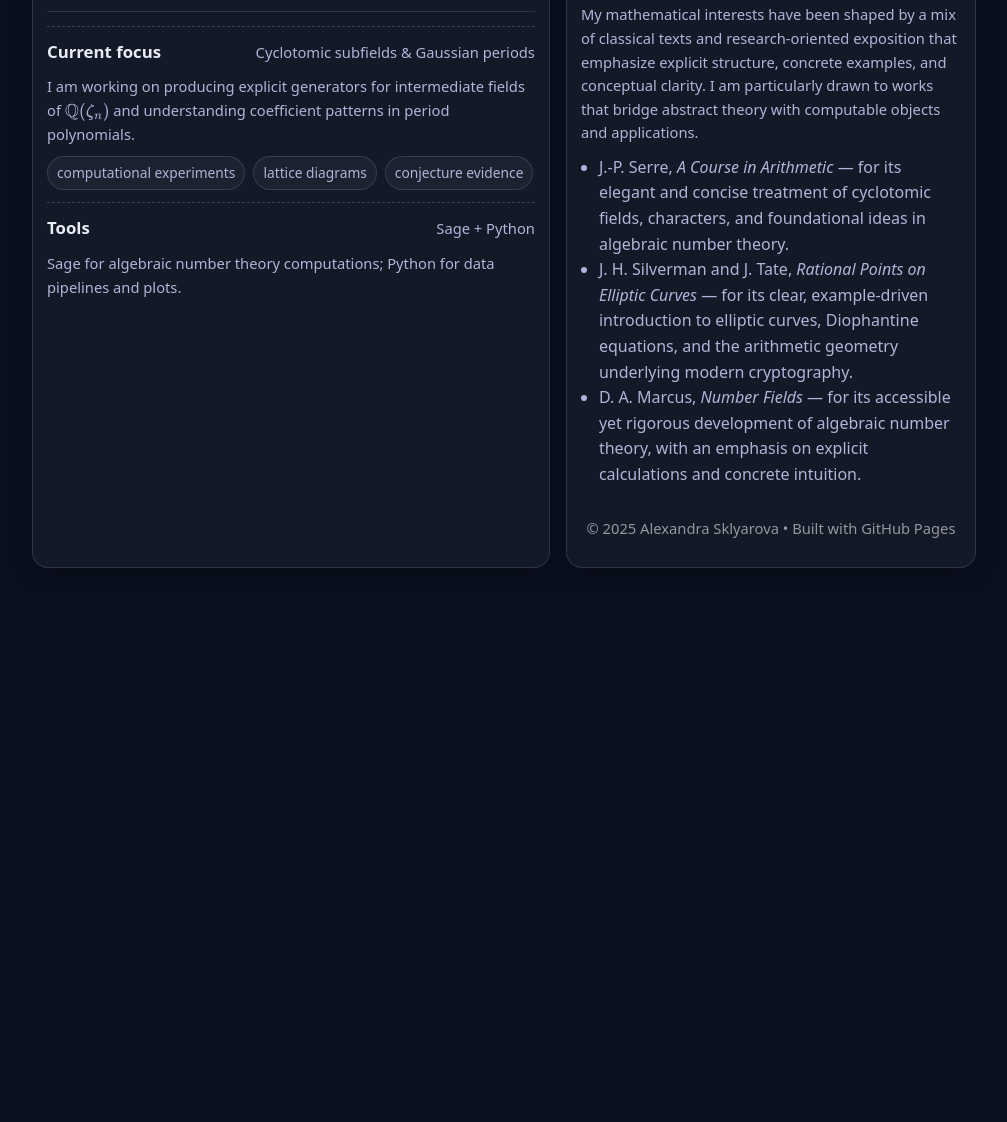
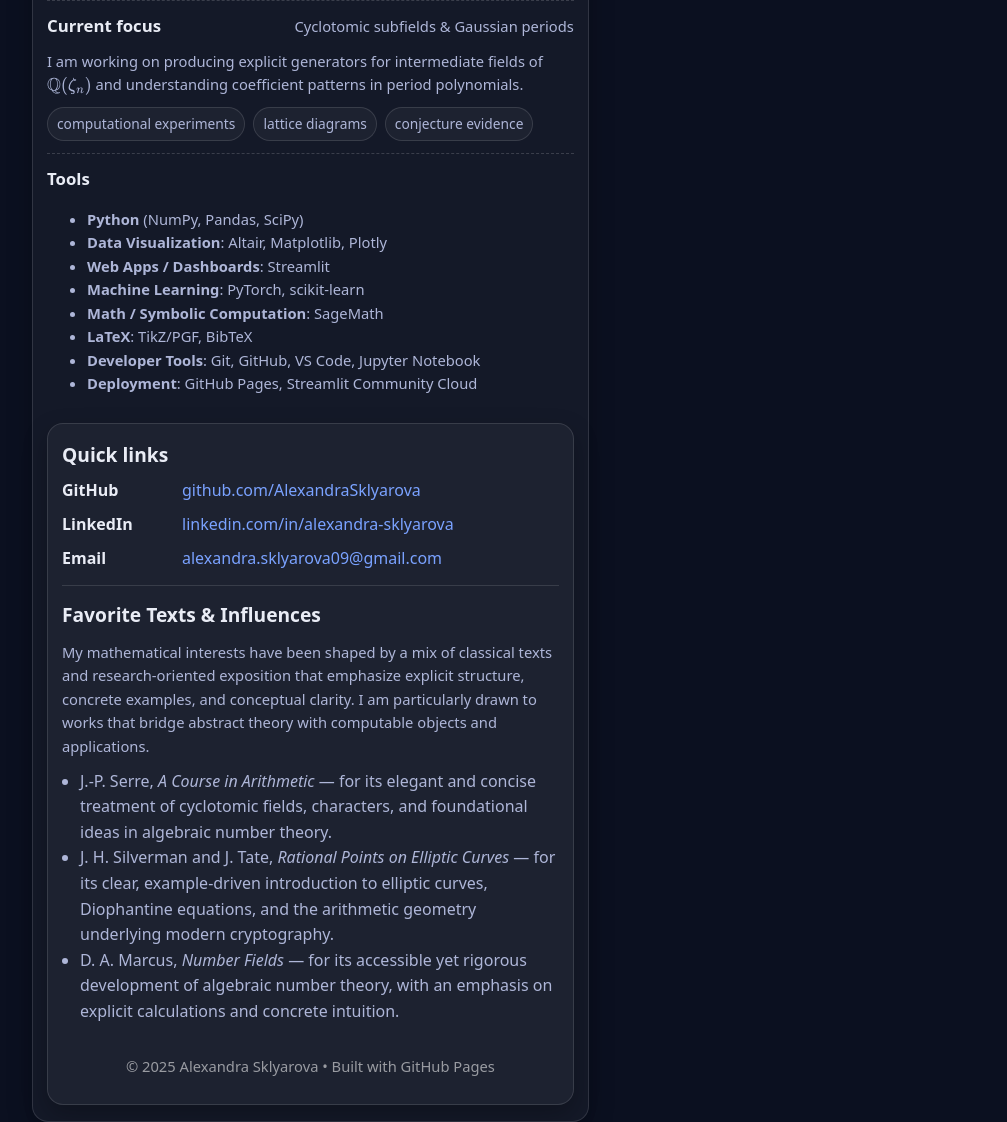
Before and after one commit to AlexandraSklyarova/AlexandraSklyarova.github.io, a plain HTML site: page index.html in a window 1280 px wide. Shown: the part 651-1773 px from the top of the page, without its empty margins (136-1143 px from the left). Before the commit the page ends 1247 px from the top, so only its background shows below. Drawn offline with nearby package versions, Linux system fonts and the light colour scheme.

Commit message:
Update index.html

```diff
--- a/index.html
+++ b/index.html
@@ -46,7 +46,6 @@
     <div class="btnrow">
       <a class="btn" href="papers.html">Browse papers →</a>
       <a class="btn" href="projects.html">Browse projects →</a>
-      <a class="btn" href="papers/thesis.pdf" target="_blank" rel="noopener">Download thesis PDF</a>
     </div>
   </section>
 
@@ -76,13 +75,19 @@
       <div class="item">
         <div class="title">
           <h3>Tools</h3>
-          <div class="meta">Sage + Python</div>
         </div>
-        <p class="small">
-          Sage for algebraic number theory computations; Python for data pipelines and plots.
-        </p>
+        <ul class="small">
+          <li><strong>Python</strong> (NumPy, Pandas, SciPy)</li>
+          <li><strong>Data Visualization</strong>: Altair, Matplotlib, Plotly</li>
+          <li><strong>Web Apps / Dashboards</strong>: Streamlit</li>
+          <li><strong>Machine Learning</strong>: PyTorch, scikit-learn</li>
+          <li><strong>Math / Symbolic Computation</strong>: SageMath</li>
+          <li><strong>LaTeX</strong>: TikZ/PGF, BibTeX</li>
+          <li><strong>Developer Tools</strong>: Git, GitHub, VS Code, Jupyter Notebook</li>
+          <li><strong>Deployment</strong>: GitHub Pages, Streamlit Community Cloud</li>
+        </ul>
       </div>
-    </div>
+
 
     <aside class="card">
       <h2>Quick links</h2>
```
